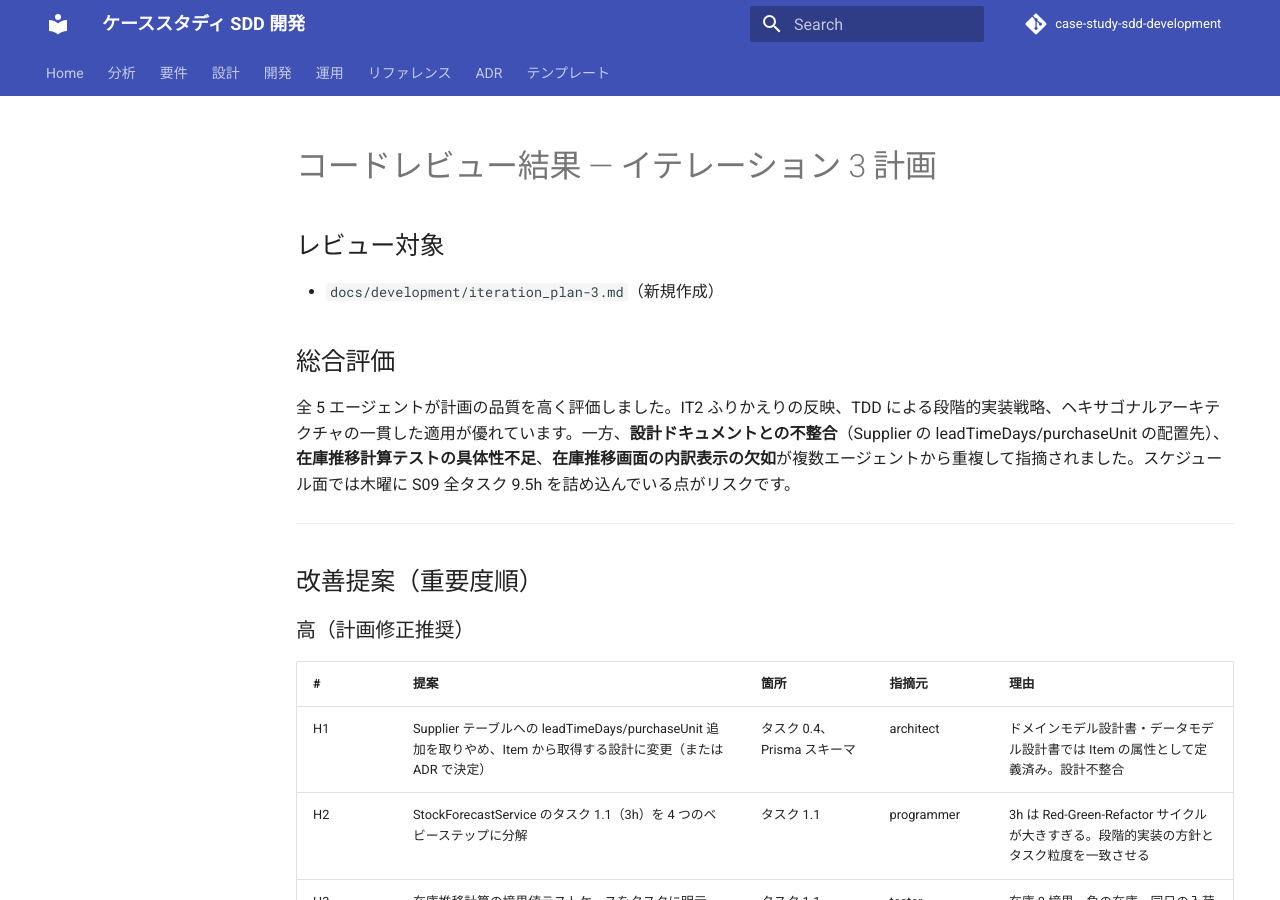
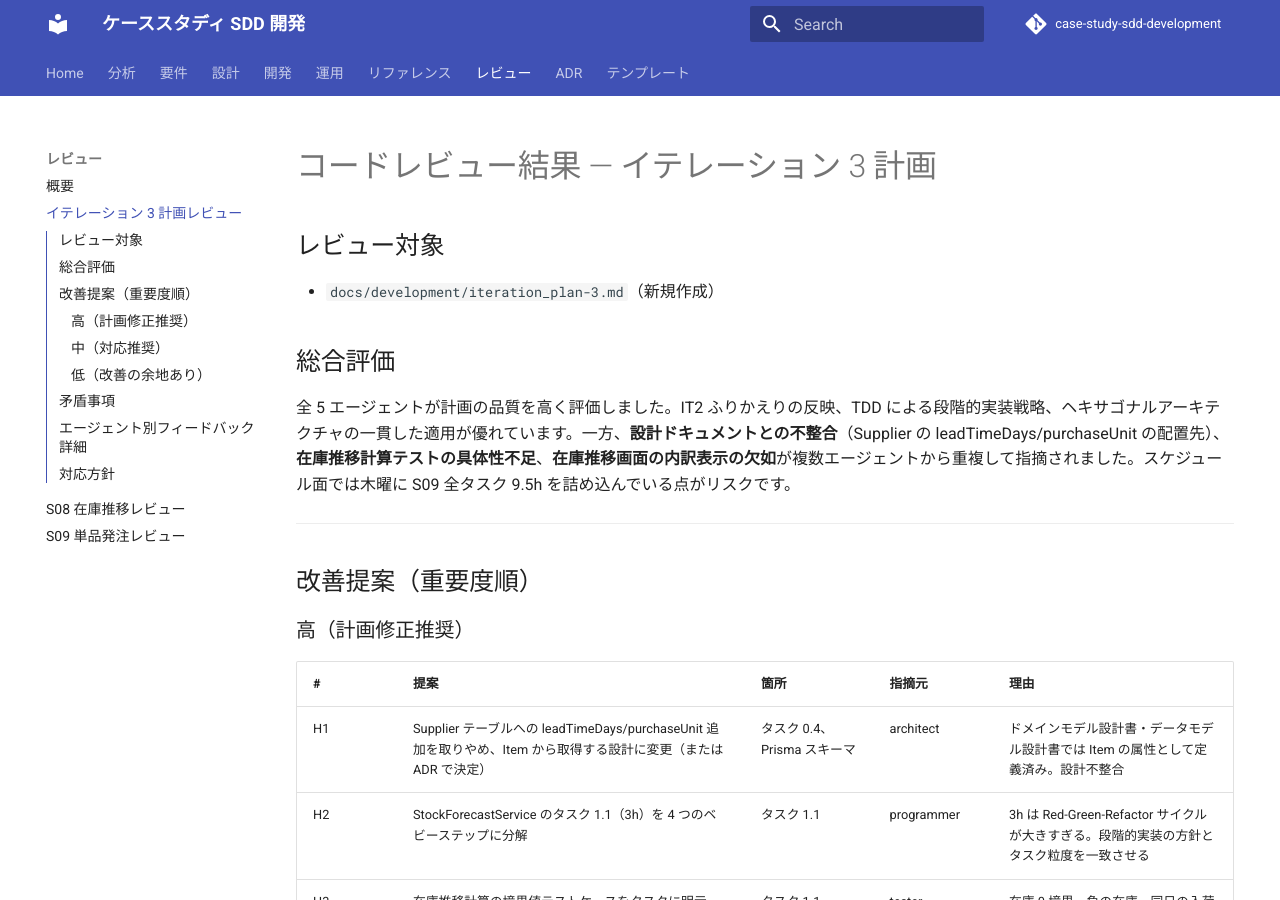
Before and after one commit to k2works/case-study-sdd-development, an MkDocs documentation site: the page built from docs/review/iteration_plan-3_review_20260317.md, in a window 1280 px wide and 900 px high. Built offline with MkDocs 1.6.1 and Material for MkDocs 9.7.7, drawn with Linux system fonts in a browser that asks for light colours; comment, search, counter and statistics services are not loaded.

Commit message:
docs: レビューセクションをドキュメントインデックスに追加
review/ ディレクトリの既存レビューファイル 3 件を docs/index.md と
mkdocs.yml に登録し、review/index.md を作成した。

```diff
--- /dev/null
+++ b/docs/review/index.md
@@ -0,0 +1,11 @@
+# レビュー
+
+コードレビュー・設計レビューの記録です。
+
+## レビュー一覧
+
+| ドキュメント | 対象 | 日付 |
+| :--- | :--- | :--- |
+| [イテレーション 3 計画レビュー](./iteration_plan-3_review_20260317.md) | IT3 計画 | 2026-03-17 |
+| [S08 在庫推移レビュー](./s08_stock_forecast_review_20260318.md) | S08 在庫推移を確認する | 2026-03-18 |
+| [S09 単品発注レビュー](./s09_review_20260318.md) | S09 単品を発注する | 2026-03-18 |
--- a/mkdocs.yml
+++ b/mkdocs.yml
@@ -130,6 +130,11 @@ nav:
       - SonarQube ローカル環境セットアップ手順書: reference/SonarQubeローカル環境セットアップ手順書.md
       - 運用スクリプト作成ガイド: reference/運用スクリプト作成ガイド.md
       - Vim 操作マニュアル: reference/Vim操作マニュアル.md
+  - レビュー:
+      - 概要: review/index.md
+      - イテレーション 3 計画レビュー: review/iteration_plan-3_review_20260317.md
+      - S08 在庫推移レビュー: review/s08_stock_forecast_review_20260318.md
+      - S09 単品発注レビュー: review/s09_review_20260318.md
   - ADR:
       - 概要: adr/index.md
       - ADR-001 発注トランザクション方針: adr/001-purchase-order-transaction-strategy.md
```
Also changed, not shown: docs/index.md (+8 -0 lines).
